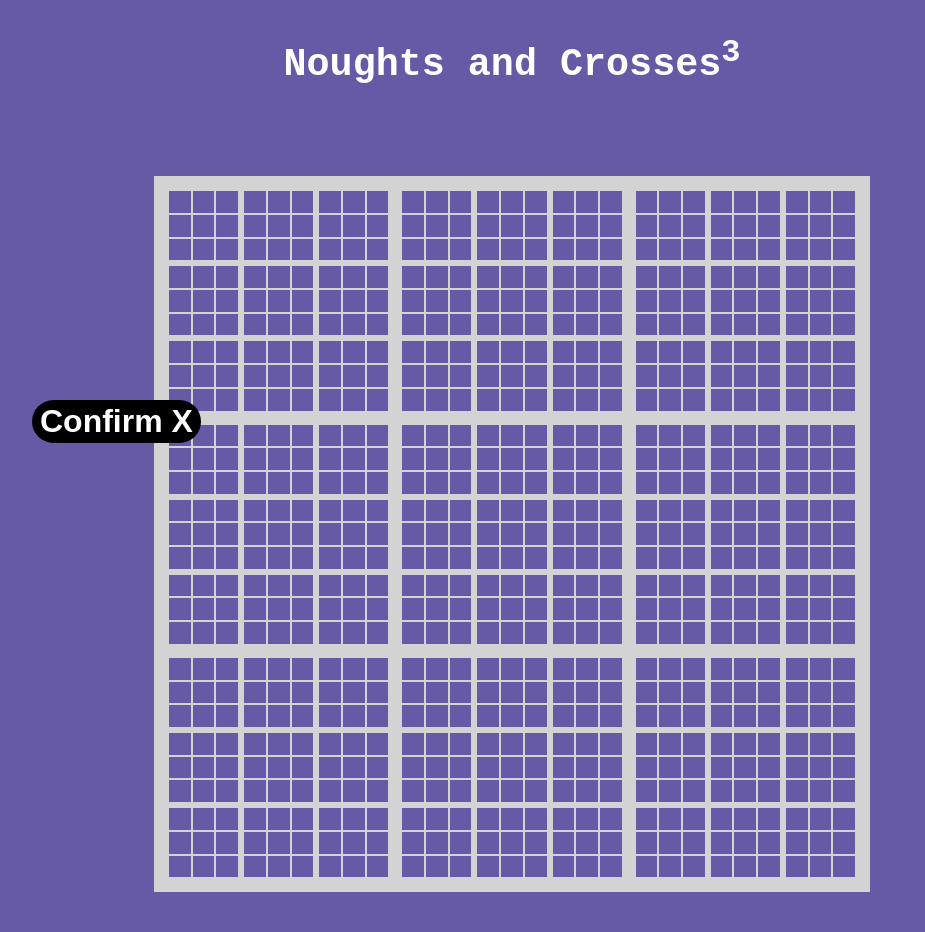
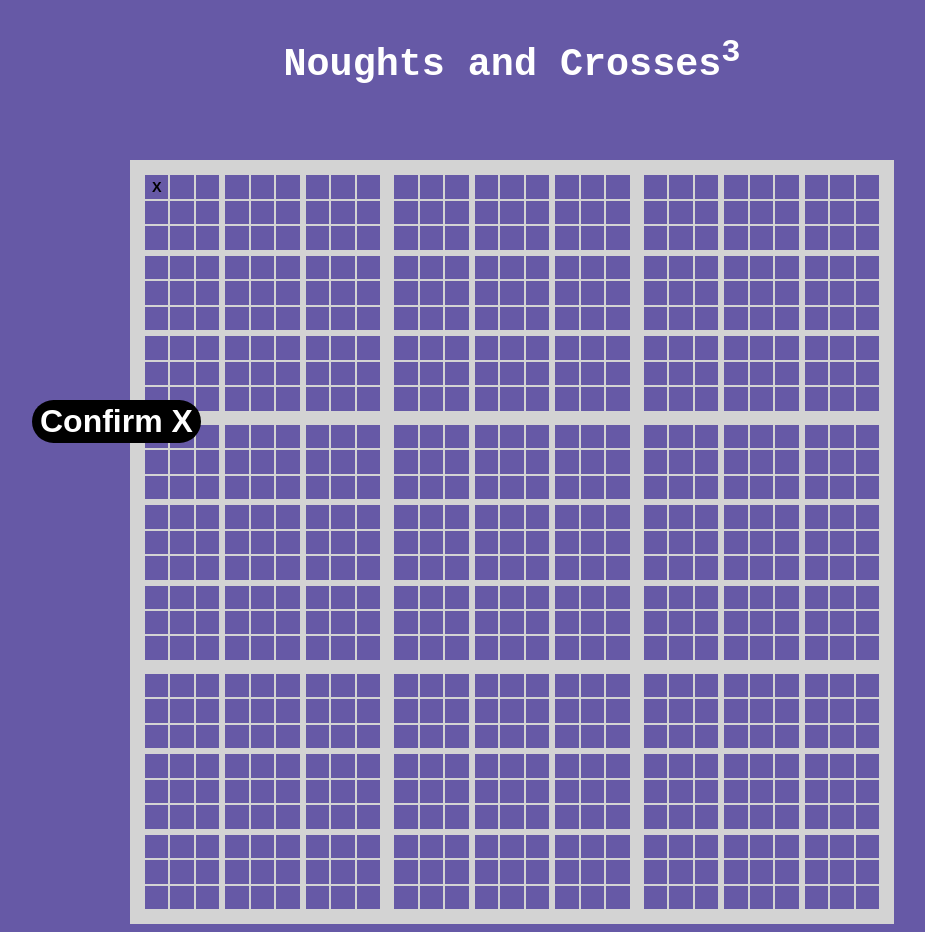
Before and after one commit to chopster44/Noughts-and-Crosses-Noughts-and-Crosses-Noughts-and-Crosses, a React (Vite) app: page / in a window 1280 px wide. Both pictures are taken after a click on the button 307 px from the left and 202 px from the top of the page. Shown: the whole page, without its empty margins (128-1053 px from the left). Before the commit the page ends 900 px from the top, so only its background shows below. Built offline with nearby package versions, Linux system fonts and the light colour scheme.

Commit message:
Fixed problem with selecting tiles and confriming

```diff
--- a/src/Components/App.jsx
+++ b/src/Components/App.jsx
@@ -1,15 +1,11 @@
-import { useState, createContext } from "react"
+import { useState } from "react"
 import GameBoardOuter from "./GameBoardOuter"
-export const ConfirmContext = createContext()
 
 export default function App() {
-  const [confirmHidden, setConfirmHidden] = useState({ X: true, O: true })
   const [currentPlayerSymbol, setCurrentPlayerSymbol] = useState("X")
 
   return (
-    <ConfirmContext.Provider value={{ confirmHidden, setConfirmHidden }}>
     <main>
-        <button className={`x-confirm ${confirmHidden.X && "hidden"}`}>Confirm X</button>
       <h1 className="title">
         Noughts and Crosses<sup>3</sup>
       </h1>
@@ -17,8 +13,6 @@ export default function App() {
         currentPlayerSymbol={currentPlayerSymbol}
         setCurrentPlayerSymbol={setCurrentPlayerSymbol}
       />
-        <button className={`o-confirm ${confirmHidden.O && "hidden"}`}>Confirm O</button>
     </main>
-    </ConfirmContext.Provider>
   )
 }
--- a/src/Components/GameBoardInner.jsx
+++ b/src/Components/GameBoardInner.jsx
@@ -1,45 +1,46 @@
-import { useState, useContext, useEffect } from "react"
-import { ConfirmContext } from "./App"
+import { set } from "mongoose"
+import { useState } from "react"
 
-export default function GameBoardInner({
-  currentPlayerSymbol,
-  setCurrentPlayerSymbol,
-  selectedTile,
-  setSelectedTileAcrossBoards,
-}) {
+export default function GameBoardInner({ currentPlayerSymbol, setCurrentPlayerSymbol }) {
   const [gameBoardInner, setGameBoardInner] = useState([1, 2, 3, 4, 5, 6, 7, 8, 9])
-  const [tileSymbol, setTileSymbol] = useState(Array(9).fill(""))
-  const confirmContextData = useContext(ConfirmContext)
+  const [tileSymbol, setTileSymbol] = useState(["", "", "", "", "", "", "", "", ""])
+  const [confirmHidden, setConfirmHidden] = useState({ X: true, O: true })
+  const [tempTileSymbol, setTempTileSymbol] = useState(Array(9).fill(null))
 
-  useEffect(() => {
-    // Clear the selected tile from the current board when it changes in another board
-    setTileSymbol(Array(9).fill(""))
-  }, [selectedTile])
+  function confirmPlacement() {
+    setConfirmHidden({ X: true, O: true })
+    setTileSymbol(tempTileSymbol)
+    setTempTileSymbol(Array(9).fill(null))
+    setCurrentPlayerSymbol(currentPlayerSymbol === "X" ? "O" : "X")
+  }
 
   function selectTile(e) {
     const index = e.target.dataset.index
-    setSelectedTileAcrossBoards(index)
-    const newTileSymbol = Array(9).fill("")
-    newTileSymbol[index] = currentPlayerSymbol
-    setTileSymbol(newTileSymbol)
-    confirmContextData.setConfirmHidden({
+    const tileArray = [...tileSymbol]
+    tileArray[index] = currentPlayerSymbol
+    setTempTileSymbol(tileArray)
+    setConfirmHidden({
       X: currentPlayerSymbol === "X" ? false : true,
       O: currentPlayerSymbol === "O" ? false : true,
     })
   }
   return (
+    <>
+      <button className={`x-confirm ${confirmHidden.X && "hidden"}`} onClick={confirmPlacement}>
+        Confirm X
+      </button>{" "}
+      <button className={`o-confirm ${confirmHidden.O && "hidden"}`} onClick={confirmPlacement}>
+        Confirm O
+      </button>
       <div className="game-board-inner">
         {gameBoardInner.map((board, index) => {
           return (
-          <button
-            className={`select-tile-btn ${selectedTile === index ? "selected" : ""}`}
-            data-index={index}
-            onClick={selectTile}
-            key={board}>
-            {tileSymbol[index]}
+            <button className="select-tile-btn" data-index={index} onClick={selectTile} key={board}>
+              {tempTileSymbol[index] ?? tileSymbol[index]}
             </button>
           )
         })}
       </div>
+    </>
   )
 }
--- a/src/Components/GameBoardMiddle.jsx
+++ b/src/Components/GameBoardMiddle.jsx
@@ -1,13 +1,10 @@
 import { useState } from "react"
 import GameBoardInner from "./GameBoardInner"
 
-export default function GameBoardMiddle({
-  currentPlayerSymbol,
-  setCurrentPlayerSymbol,
-  selectedTile,
-  setSelectedTileAcrossBoards,
-}) {
+export default function GameBoardMiddle({ currentPlayerSymbol, setCurrentPlayerSymbol }) {
   const [gameBoardMiddle, setGameBoardMiddle] = useState([1, 2, 3, 4, 5, 6, 7, 8, 9])
+  const xMovesOuter = []
+  const oMovesOuter = []
 
   return (
     <div className="game-board-middle">
@@ -16,8 +13,6 @@ export default function GameBoardMiddle({
           <GameBoardInner
             currentPlayerSymbol={currentPlayerSymbol}
             setCurrentPlayerSymbol={setCurrentPlayerSymbol}
-            selectedTile={selectedTile}
-            setSelectedTileAcrossBoards={setSelectedTileAcrossBoards}
             key={board}
           />
         )
--- a/src/Components/GameBoardOuter.jsx
+++ b/src/Components/GameBoardOuter.jsx
@@ -3,11 +3,6 @@ import GameBoardMiddle from "./GameBoardMiddle"
 
 export default function GameBoardOuter({ currentPlayerSymbol, setCurrentPlayerSymbol }) {
   const [gameBoardOuter, setGameBoardOuter] = useState([1, 2, 3, 4, 5, 6, 7, 8, 9])
-  const [selectedTile, setSelectedTile] = useState(null)
-
-  function setSelectedTileAcrossBoards(tileIndex) {
-    setSelectedTile(tileIndex)
-  }
 
   return (
     <div className="game-board-outer">
@@ -16,8 +11,6 @@ export default function GameBoardOuter({ currentPlayerSymbol, setCurrentPlayerSy
           <GameBoardMiddle
             currentPlayerSymbol={currentPlayerSymbol}
             setCurrentPlayerSymbol={setCurrentPlayerSymbol}
-            selectedTile={selectedTile}
-            setSelectedTileAcrossBoards={setSelectedTileAcrossBoards}
             key={board}
           />
         )
--- a/src/styles.css
+++ b/src/styles.css
@@ -19,13 +19,14 @@ body {
   font-size: 1.2rem;
   display: flex;
   justify-content: center;
+  overflow: hidden;
 }
 
 main {
   display: flex;
   flex-direction: column;
   align-items: center;
-  gap: 4rem;
+  gap: 3rem;
 }
 
 .title {
@@ -43,7 +44,7 @@ main {
 }
 
 .game-board-outer {
-  width: 44.75rem;
+  width: 47.75rem;
   border: 0.5rem solid lightgrey;
 }
 
@@ -58,7 +59,7 @@ main {
 .select-tile-btn {
   border: 1px solid lightgrey;
   background: none;
-  font-size: 0.8rem;
+  font-size: 0.9rem;
   font-weight: bold;
   cursor: pointer;
 }
@@ -75,6 +76,11 @@ main {
   cursor: pointer;
   border-color: transparent;
   text-align: center;
+  transition: scale 200ms ease-in-out;
+
+  &:hover {
+    scale: 1.1;
+  }
 }
 
 .x-confirm {
```
Lines whose indentation alone changed are shown as unchanged.
